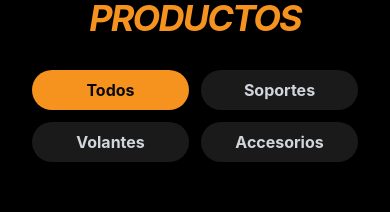
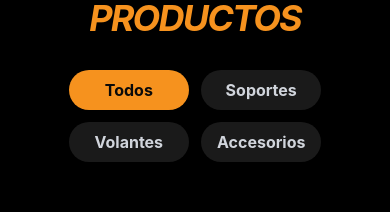
Before and after one commit to Karaba21/Cockpit, a Next.js app: page /catalogo in a window 390 px wide. Shown: the part 202-414 px from the top of the page. Built offline with nearby package versions, Linux system fonts and the light colour scheme; no server answers.

Commit message:
subcategories soportes

```diff
--- a/src/app/catalogo/page.tsx
+++ b/src/app/catalogo/page.tsx
@@ -11,6 +11,8 @@ const categoryNames: Record<string, string> = {
     soportes: 'Soportes',
     'volantes-1': 'Volantes',
     accesorios: 'Accesorios',
+    'plegables': 'Soportes Plegables',
+    'soportes-rigidos': 'Soportes Rígidos',
 };
 
 export async function generateMetadata({ searchParams }: CatalogPageProps): Promise<Metadata> {
@@ -79,12 +81,24 @@ export default async function CatalogPage({ searchParams }: CatalogPageProps) {
         console.log('Debug - All Product Types:', allTypes);
     }
 
-    const getButtonClass = (btnCategory?: string) => {
-        const isActive = category === btnCategory;
-        const baseClass = "px-4 py-2 rounded-full transition-colors font-bold text-center flex justify-center items-center";
-        return isActive
-            ? `${baseClass} bg-primary text-surface`
-            : `${baseClass} bg-surface-light text-gray-300 hover:text-primary`;
+    const soportesSubcategories = ['plegables', 'soportes-rigidos'];
+    const isSoportesActive = category === 'soportes' || (category && soportesSubcategories.includes(category));
+
+    const getButtonClass = (btnCategory?: string, isSubcategory = false) => {
+        let isActive = category === btnCategory;
+
+        // Special handling for parent 'Soportes' button
+        if (btnCategory === 'soportes' && isSoportesActive) {
+            isActive = true;
+        }
+
+        const baseClass = "rounded-full transition-colors font-bold text-center flex justify-center items-center";
+        const padding = isSubcategory ? "px-6 py-2 text-sm" : "px-4 py-2";
+
+        if (isActive) {
+            return `${baseClass} ${padding} bg-primary text-surface`;
+        }
+        return `${baseClass} ${padding} bg-surface-light text-gray-300 hover:text-primary`;
     };
 
     const categoryTitle = category ? (categoryNames[category] || category) : "Todos los productos";
@@ -96,7 +110,8 @@ export default async function CatalogPage({ searchParams }: CatalogPageProps) {
             </h1>
 
             {/* Filters */}
-            <div className="grid grid-cols-2 gap-3 md:flex md:justify-center mb-12 px-4">
+            <div className="flex flex-col items-center gap-8 mb-12">
+                <div className="grid grid-cols-2 gap-3 md:flex md:justify-center">
                     <Link href="/catalogo" className={getButtonClass(undefined)}>
                         Todos
                     </Link>
@@ -111,6 +126,19 @@ export default async function CatalogPage({ searchParams }: CatalogPageProps) {
                     </Link>
                 </div>
 
+                {/* Subcategories for Soportes */}
+                {isSoportesActive && (
+                    <div className="flex gap-2 justify-center animate-fade-in-down">
+                        <Link href="/catalogo?category=plegables" className={getButtonClass('plegables', true)}>
+                            Plegables
+                        </Link>
+                        <Link href="/catalogo?category=soportes-rigidos" className={getButtonClass('soportes-rigidos', true)}>
+                            Rígidos
+                        </Link>
+                    </div>
+                )}
+            </div>
+
             <ProductGrid products={products} />
         </div>
     );
--- a/src/components/home/CategoryGrid.tsx
+++ b/src/components/home/CategoryGrid.tsx
@@ -23,8 +23,8 @@ const CategoryCard = ({ title, imageSrc, href, className = '' }: CategoryCardPro
             <div className="absolute inset-0 bg-black/20 group-hover:bg-black/30 transition-colors duration-300" />
         </div>
 
-        <div className="absolute bottom-0 left-0 w-full p-6 bg-gradient-to-t from-black/80 to-transparent">
-            <h3 className="text-orange-500 font-bold text-2xl uppercase tracking-wider">
+        <div className="absolute top-0 left-0 w-full bg-primary py-3 z-10">
+            <h3 className="text-surface font-bold text-2xl uppercase tracking-wider text-center">
                 {title}
             </h3>
         </div>
--- a/src/lib/shopify.ts
+++ b/src/lib/shopify.ts
@@ -44,9 +44,6 @@ async function shopifyFetch<T>({ query, variables }: { query: string; variables?
 
 function normalizeProduct(shopifyProduct: any): Product {
   const variant = shopifyProduct.variants.edges[0]?.node;
-
-  console.log('🔍 FAQ Debug - Raw metafield:', shopifyProduct.metafield);
-  console.log('🔍 FAQ Debug - References:', shopifyProduct.metafield?.references);
 
   return {
     id: shopifyProduct.id,
```
Lines whose indentation alone changed are shown as unchanged.
